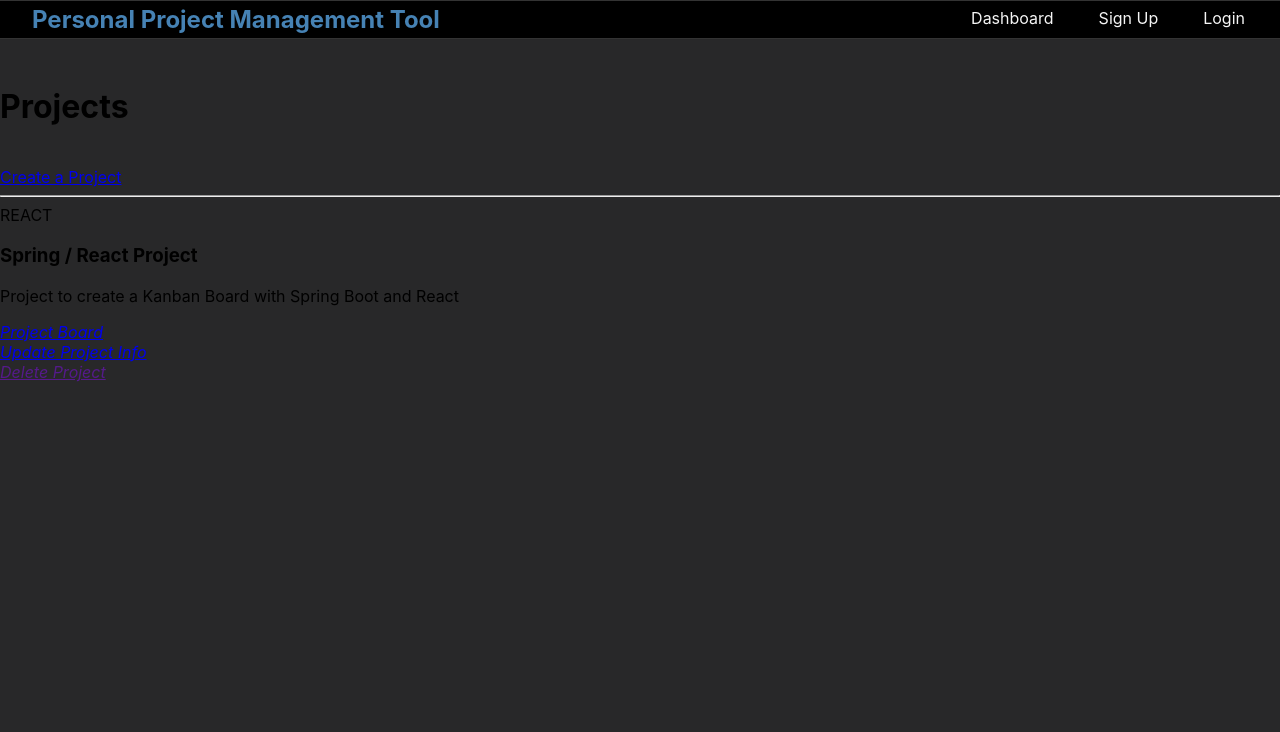
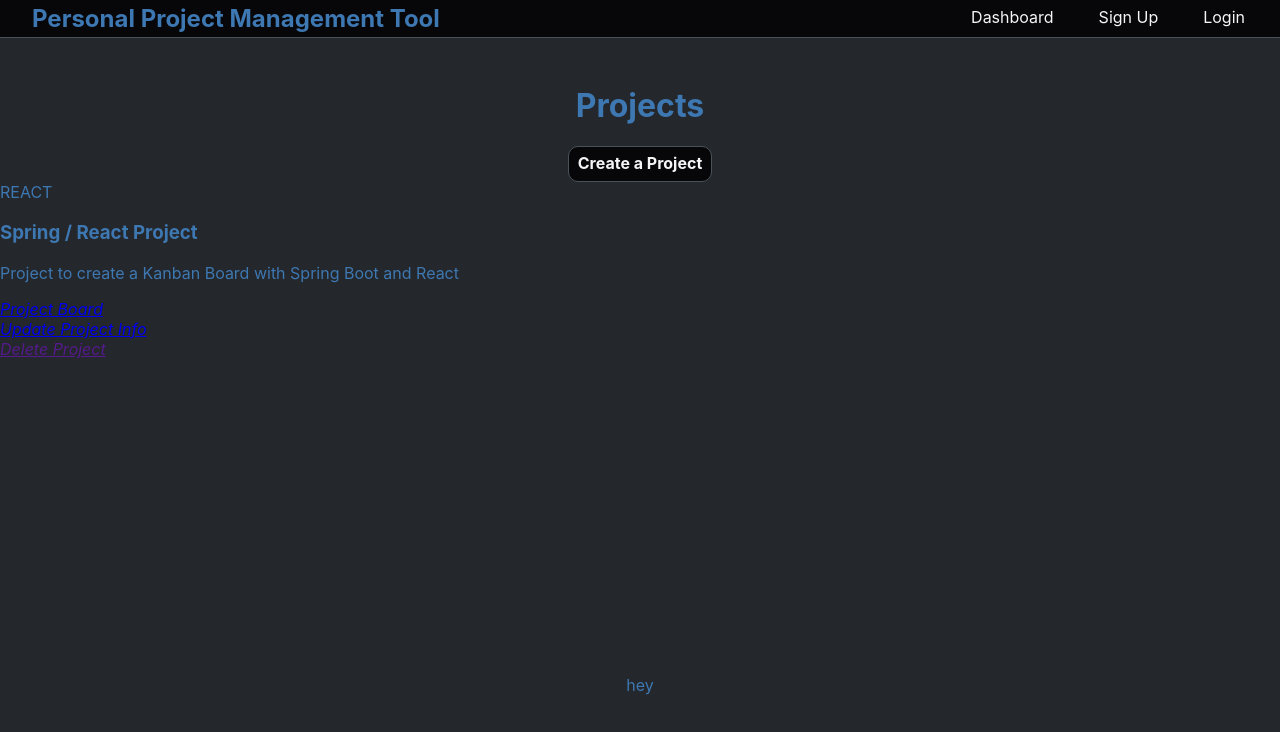
Before and after one commit to samurisam97/PersonalProjectManagementTool, a React (Create React App) app in the folder ppmtool-react-client/: page / in a window 1280 px wide. Shown: the top 732 px of the page. Built offline with nearby package versions, Linux system fonts and the light colour scheme.

Commit message:
Added 'nicer' color palett, and further navbar prettification

```diff
--- a/ppmtool-react-client/src/components/Dashboard.js
+++ b/ppmtool-react-client/src/components/Dashboard.js
@@ -1,24 +1,30 @@
 import React, { Component } from 'react';
 import ProjectItem from './Project/ProjectItem';
+import classes from './Dashboard.module.css';
 
 class Dashboard extends Component {
   render() {
     return (
-      <div className="projects">
-        <div className="container">
-          <div className="row">
-            <div className="col-md-12">
-              <h1 className="display-4 text-center">Projects</h1>
-              <br />
-              <a href="ProjectForm.html" className="btn btn-lg btn-info">
-                Create a Project
-              </a>
-              <br />
-              <hr />
-              <ProjectItem />
-            </div>
-          </div>
-        </div>
+      <div className={classes.Dashboard}>
+        <h1>Projects</h1>
+        <button>Create a Project</button>
+        <ProjectItem />
+        <br />
+        <br />
+        <br />
+        <br />
+        <br />
+        <br />
+        <br />
+        <br />
+        <br />
+        <br />
+        <br />
+        <br />
+        <br />
+        <br />
+        <br />
+        <p>hey</p>
       </div>
     );
   }
--- /dev/null
+++ b/ppmtool-react-client/src/components/Dashboard.module.css
@@ -0,0 +1,21 @@
+.Dashboard {
+  text-align: center;
+  color: #3e78b2;
+}
+
+.Dashboard button {
+  background-color: #07070a;
+  font: inherit;
+  font-weight: bold;
+  padding: 6px 9px 8px 9px;
+  border: 1px solid #4a525a;
+  border-radius: 10px;
+  color: whitesmoke;
+}
+
+.Dashboard button:hover {
+  background-color: #004ba8;
+  border: 1px solid #07070a;
+  font-weight: bold;
+  color: #07070a;
+}
--- a/ppmtool-react-client/src/components/Layout/Left/Left.module.css
+++ b/ppmtool-react-client/src/components/Layout/Left/Left.module.css
@@ -9,5 +9,5 @@
 .Left a {
   text-decoration: none;
   padding-left: 12px;
-  color: steelblue;
+  color: #3e78b2;
 }
--- a/ppmtool-react-client/src/components/Layout/NavBar/Header.module.css
+++ b/ppmtool-react-client/src/components/Layout/NavBar/Header.module.css
@@ -2,14 +2,9 @@
   width: 100%;
   margin: 0 0 3em 0;
   padding: 4px 0 4px;
-  background-color: black;
-  border-bottom: 1px solid #333;
-  border-top: 1px solid #333;
-  color: steelblue;
-}
-
-.HeaderRight {
-  text-align: right;
+  background-color: #07070a;
+  border-bottom: 1px solid #4a525a;
+  color: #3e78b2;
 }
 
 .Header ul {
--- a/ppmtool-react-client/src/components/Layout/Right/Right.module.css
+++ b/ppmtool-react-client/src/components/Layout/Right/Right.module.css
@@ -10,12 +10,12 @@
 
 .Right li a {
   text-align: right;
-  padding: 7px 10px 12px 10px;
+  padding: 7px 10px 11px 10px;
   text-decoration: none;
   color: whitesmoke;
 }
 
 .Right li a:hover {
   cursor: pointer;
-  background-color: rgb(25, 25, 26);
+  background-color: #24272b;
 }
--- a/ppmtool-react-client/src/components/Project/ProjectItem.js
+++ b/ppmtool-react-client/src/components/Project/ProjectItem.js
@@ -5,30 +5,30 @@ class ProjectItem extends Component {
   render() {
     return (
       <div className={classes.ProjectItem}>
-        <div className="card card-body bg-light mb-3">
-          <div className="row">
-            <div className="col-2">
-              <span className="mx-auto">REACT</span>
+        <div>
+          <div>
+            <div>
+              <span>REACT</span>
             </div>
-            <div className="col-lg-6 col-md-4 col-8">
+            <div>
               <h3>Spring / React Project</h3>
               <p>Project to create a Kanban Board with Spring Boot and React</p>
             </div>
-            <div className="col-md-4 d-none d-lg-block">
-              <ul className="list-group">
+            <div>
+              <ul>
                 <a href="#">
-                  <li className="list-group-item board">
-                    <i className="fa fa-flag-checkered pr-1">Project Board </i>
+                  <li>
+                    <i>Project Board </i>
                   </li>
                 </a>
                 <a href="#">
-                  <li className="list-group-item update">
-                    <i className="fa fa-edit pr-1">Update Project Info</i>
+                  <li>
+                    <i>Update Project Info</i>
                   </li>
                 </a>
                 <a href="">
-                  <li className="list-group-item delete">
-                    <i className="fa fa-minus-circle pr-1">Delete Project</i>
+                  <li>
+                    <i>Delete Project</i>
                   </li>
                 </a>
               </ul>
--- a/ppmtool-react-client/src/index.module.css
+++ b/ppmtool-react-client/src/index.module.css
@@ -1,6 +1,6 @@
 body {
   margin: 0;
-  background-color: rgb(40, 40, 41);
+  background-color: #24272b;
   font-family: -apple-system, BlinkMacSystemFont, 'Segoe UI', 'Roboto', 'Oxygen',
     'Ubuntu', 'Cantarell', 'Fira Sans', 'Droid Sans', 'Helvetica Neue',
     sans-serif;
```
Also changed, not shown: 2 other files (tests, documents, lock files or other folders).
